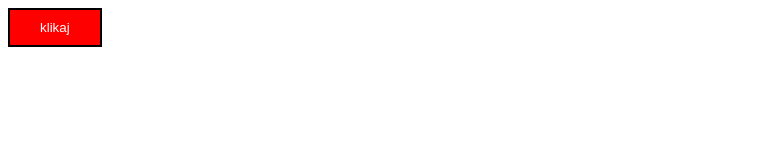
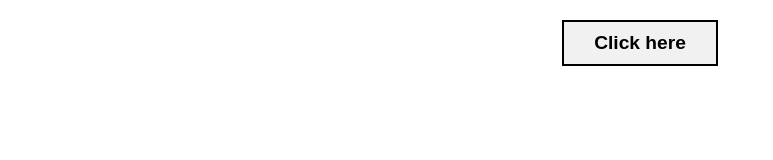
Before and after one commit to mrobacki/js_add_element, a plain HTML site: page index.html in a window 1280 px wide. Shown: the whole page, without its empty margins (0-773 px from the left). Drawn offline with Linux system fonts and the light colour scheme.

Commit message:
script optimization

```diff
--- a/script.js
+++ b/script.js
@@ -1,18 +1,24 @@
-const button = document.createElement('button');
-button.innerHTML = 'klikaj';
-button.classList.add('btn');
-document.body.appendChild(button);
-button.style.display = 'block';
+const btn = document.createElement('button');
+
+const createBtn = (btnLabel) => {
+    btn.innerHTML = btnLabel;
+    btn.classList.add('btn');
+    document.body.appendChild(btn);
+}
 
 i = 1;
 
-button.addEventListener('click', function dodawanie() {
+const addElement = () => {
     const block = document.createElement('div');
     block.innerHTML = i;
     block.classList.add('block');
     document.body.append(block);
     if(i % 5 == 0) {
         block.classList.add('circle');
-    }
-    i++;
-});
+    };
+    i++
+};
+
+createBtn('Click here');
+
+btn.addEventListener('click', addElement);
--- a/style.css
+++ b/style.css
@@ -24,8 +24,11 @@
 
 .btn {
     border: 2px solid #000;
-    background: red;
-    color: #fff;
+    background: #f1f1f1;
+    font-size: 1.2em;
     padding: 10px 30px;
     cursor: pointer;
+    display: block;
+    margin: 20px auto;
+    font-weight: bold;
 }
```
